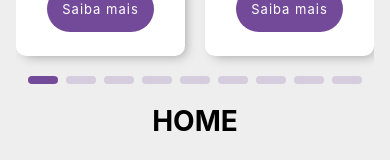
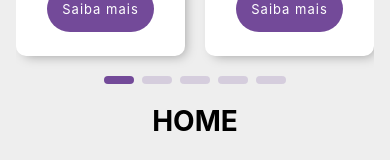
Before and after one commit to gabriela-ogoncalves/go-dev, a React (Create React App) app: page / in a window 390 px wide. Shown: the part 912-1072 px from the top of the page. Built offline with nearby package versions, Linux system fonts and the light colour scheme; a web font is replaced by a local one.

Commit message:
add slidesPerGroup on swiper grid

```diff
--- a/src/components/Grid/Grid.js
+++ b/src/components/Grid/Grid.js
@@ -22,6 +22,7 @@ export default function TrilhasGrid() {
       <div className='title-grid'>Confira algumas das nossas trilhas</div>
       <Swiper
         slidesPerView={isMobile ? 2 : 4}
+        slidesPerGroup={isMobile ? 2 : 1}
         grid={{ rows: isMobile ? 1 : 2 }}
         spaceBetween={20}
         pagination={{ clickable: true }}
```
